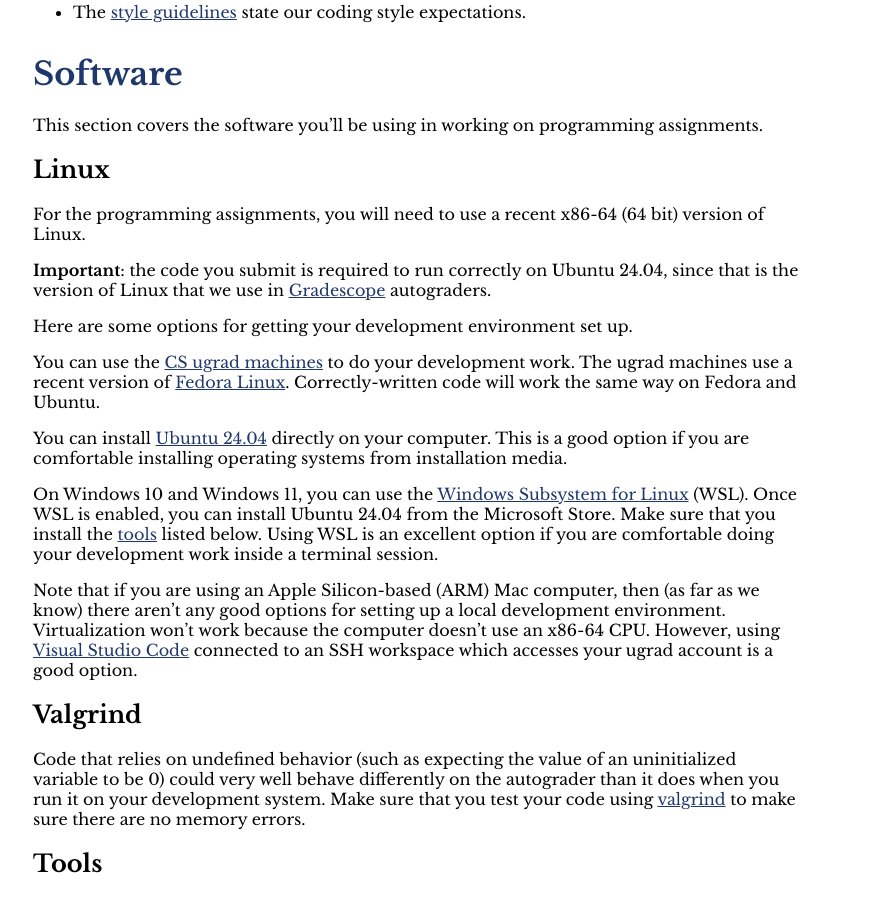
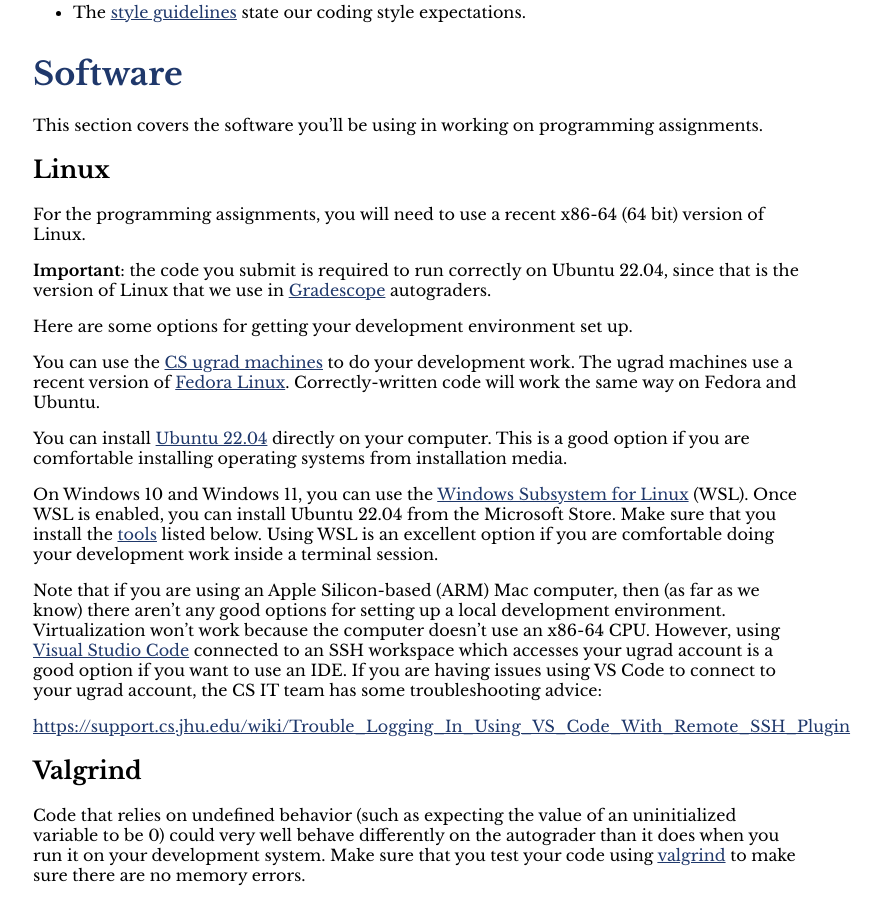
Before and after one commit to jhucsf/spring2025, a Jekyll site: the page built from resources.md, in a window 1280 px wide and 900 px high, scrolled down 876 px. Shown: the whole window, without its empty margins (223-1103 px from the left). Built offline with Jekyll 4.4.1, drawn with Linux system fonts in a browser that asks for light colours.

Commit message:
gradescope doesn't have Ubuntu 24.04 yet

```diff
--- a/resources.md
+++ b/resources.md
@@ -61,7 +61,7 @@ This section covers the software you'll be using in working on programming assig
 
 For the programming assignments, you will need to use a recent x86-64 (64 bit) version of Linux.
 
-**Important**: the code you submit is required to run correctly on Ubuntu 24.04, since
+**Important**: the code you submit is required to run correctly on Ubuntu 22.04, since
 that is the version of Linux that we use in [Gradescope](https://www.gradescope.com/) autograders.
 
 Here are some options for getting your development environment set up.
@@ -71,13 +71,13 @@ to do your development work. The ugrad machines use a recent version of
 [Fedora Linux](https://fedoraproject.org/). Correctly-written
 code will work the same way on Fedora and Ubuntu.
 
-You can install [Ubuntu 24.04](https://releases.ubuntu.com/24.04/) directly on your
+You can install [Ubuntu 22.04](https://releases.ubuntu.com/22.04/) directly on your
 computer.  This is a good option if you are comfortable installing operating systems
 from installation media.
 
 On Windows 10 and Windows 11, you can use the
 [Windows Subsystem for Linux](https://docs.microsoft.com/en-us/windows/wsl/install-win10)
-(WSL).  Once WSL is enabled, you can install Ubuntu 24.04 from the Microsoft Store.  Make sure that
+(WSL).  Once WSL is enabled, you can install Ubuntu 22.04 from the Microsoft Store.  Make sure that
 you install the [tools](#tools) listed below.  Using WSL is an excellent option if you are
 comfortable doing your development work inside a terminal session.
 
@@ -86,7 +86,11 @@ then (as far as we know) there aren't any good
 options for setting up a local development environment.  Virtualization won't work
 because the computer doesn't use an x86-64 CPU. However, using
 [Visual Studio Code](https://code.visualstudio.com/) connected to an SSH
-workspace which accesses your ugrad account is a good option.
+workspace which accesses your ugrad account is a good option if you
+want to use an IDE. If you are having issues using VS Code to connect
+to your ugrad account, the CS IT team has some troubleshooting advice:
+
+<https://support.cs.jhu.edu/wiki/Trouble_Logging_In_Using_VS_Code_With_Remote_SSH_Plugin>
 
 ## Valgrind
 
```
